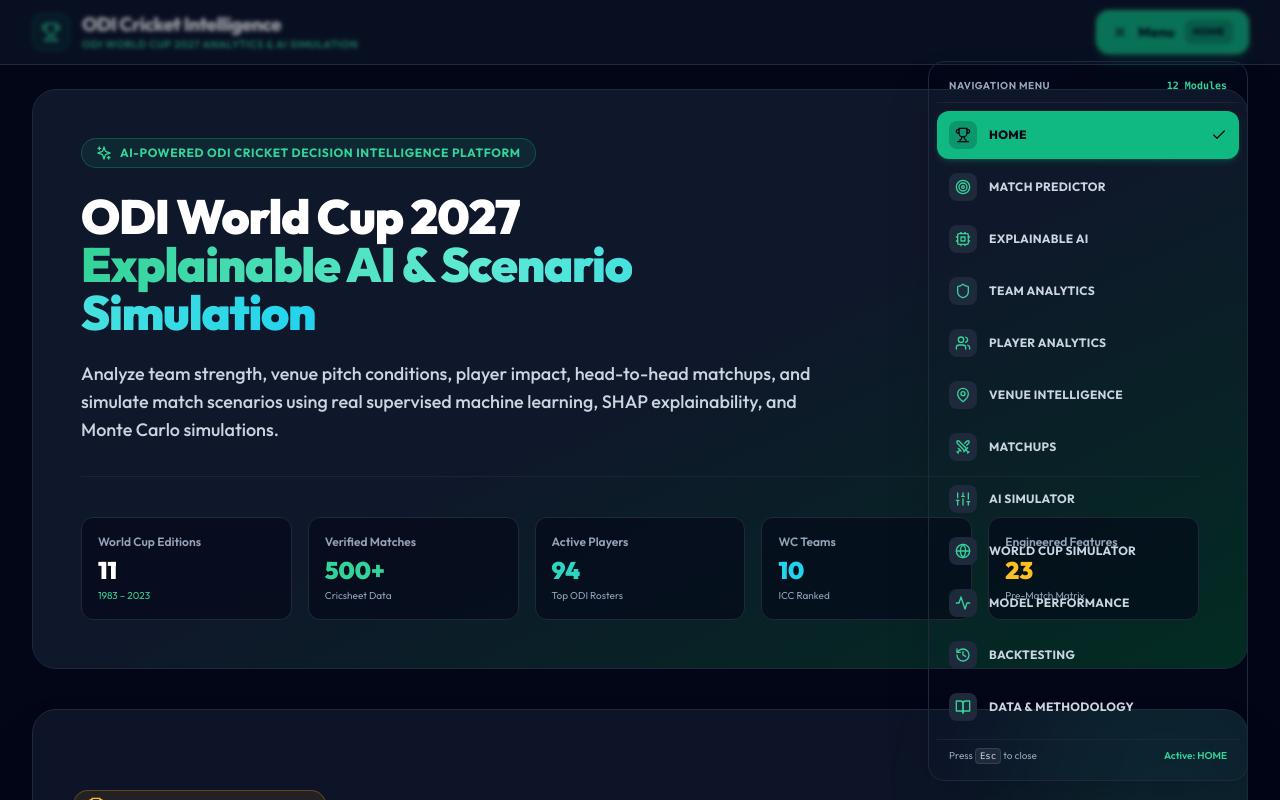
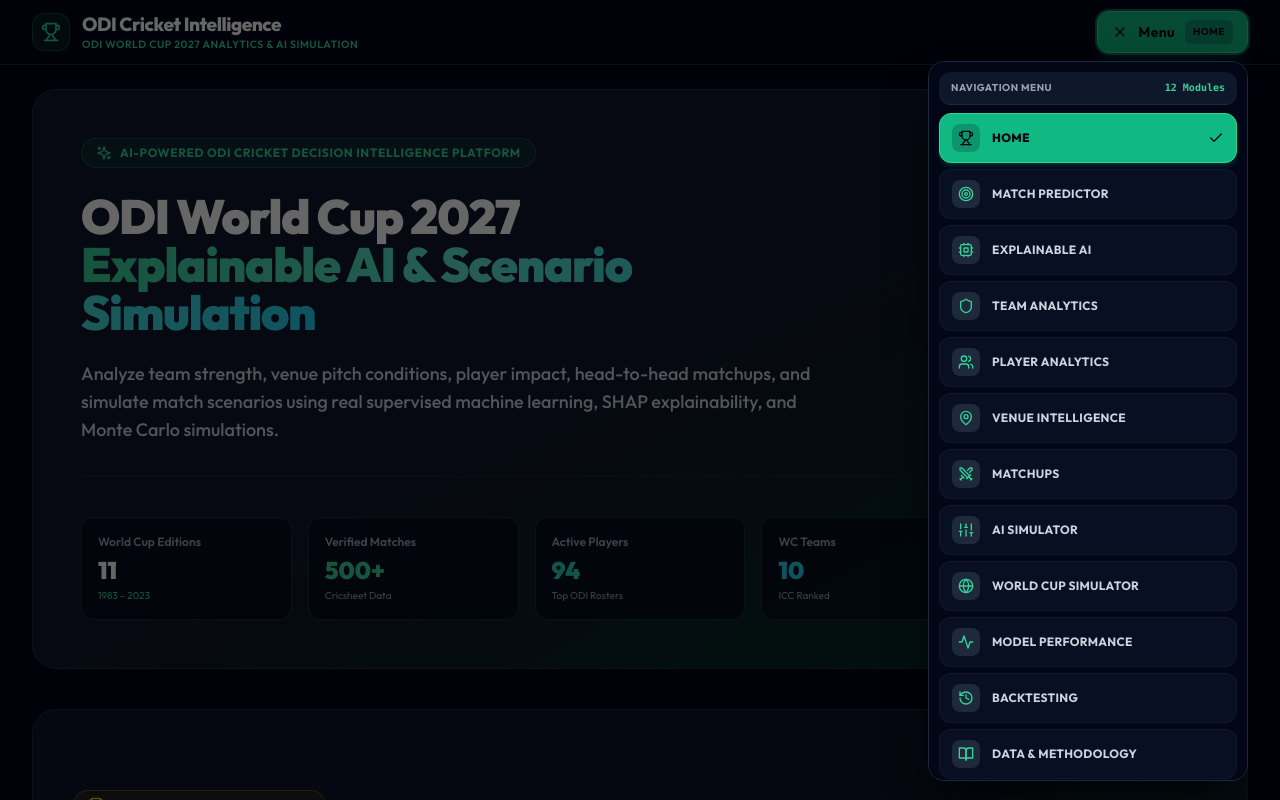
Before and after one commit to malviyaraj985-glitch/cricket_analytics, a React (Vite) app in the folder frontend/: page / in a window 1280 px wide. Both pictures are taken after a click on the button "Toggle navigation menu". Shown: the top 800 px of the page. Built offline with nearby package versions, Linux system fonts and the light colour scheme; no server answers.

Commit message:
fix(navbar): Make navigation menu background 100% solid and opaque to prevent page content overlap

```diff
--- a/frontend/src/components/Navbar.jsx
+++ b/frontend/src/components/Navbar.jsx
@@ -66,7 +66,7 @@ export default function Navbar({ activeTab, setActiveTab }) {
   const activeItem = navItems.find((item) => item.id === activeTab) || navItems[0];
 
   return (
-    <header className="bg-slate-900/95 backdrop-blur-md border-b border-slate-800 sticky top-0 z-50">
+    <header className="bg-slate-950 border-b border-slate-800 sticky top-0 z-50 shadow-md">
       <div className="max-w-[90rem] mx-auto px-4 sm:px-6 lg:px-8">
         <div className="flex items-center justify-between h-16">
 
@@ -97,7 +97,7 @@ export default function Navbar({ activeTab, setActiveTab }) {
               className={`flex items-center space-x-2.5 px-3.5 py-2 rounded-xl text-xs sm:text-sm font-bold border transition-all duration-200 focus:outline-none focus:ring-2 focus:ring-emerald-500/50 ${
                 menuOpen
                   ? 'bg-emerald-500 text-slate-950 border-emerald-400 shadow-lg shadow-emerald-500/20'
-                  : 'bg-slate-800/90 hover:bg-slate-800 text-white border-slate-700/80 hover:border-emerald-500/50 shadow-sm'
+                  : 'bg-slate-800 hover:bg-slate-700 text-white border-slate-700/80 hover:border-emerald-500/50 shadow-sm'
               }`}
               aria-label="Toggle navigation menu"
               aria-expanded={menuOpen}
@@ -120,17 +120,18 @@ export default function Navbar({ activeTab, setActiveTab }) {
               </span>
             </button>
 
-            {/* Dropdown Navigation Panel */}
+            {/* Dropdown Navigation Panel with 100% Solid Opaque Background */}
             {menuOpen && (
               <div
                 ref={menuRef}
                 id="navigation-dropdown-menu"
-                className="absolute right-0 top-full mt-2 w-72 sm:w-80 bg-slate-900/98 border border-slate-800 rounded-2xl shadow-2xl p-2 z-50 backdrop-blur-xl animate-fadeIn max-h-[calc(100vh-5rem)] overflow-y-auto"
+                className="absolute right-0 top-full mt-2 w-72 sm:w-80 max-w-[calc(100vw-2rem)] bg-slate-950 border border-slate-800 rounded-2xl shadow-2xl shadow-black/90 p-2.5 z-50 animate-fadeIn max-h-[calc(100vh-5rem)] overflow-y-auto overscroll-contain"
+                style={{ backgroundColor: '#020617', opacity: 1 }}
                 role="menu"
                 aria-orientation="vertical"
               >
                 {/* Menu Header with quick info */}
-                <div className="px-3 py-2 border-b border-slate-800/80 flex items-center justify-between text-xs mb-1">
+                <div className="px-3 py-2 bg-slate-900 border-b border-slate-800 rounded-xl flex items-center justify-between text-xs mb-1.5">
                   <span className="font-bold text-slate-400 uppercase tracking-wider text-[10px]">
                     Navigation Menu
                   </span>
@@ -140,7 +141,7 @@ export default function Navbar({ activeTab, setActiveTab }) {
                 </div>
 
                 {/* Clean Vertical Navigation List */}
-                <nav className="space-y-1 py-1">
+                <nav className="space-y-1.5 py-0.5">
                   {navItems.map((item) => {
                     const Icon = item.icon;
                     const isActive = activeTab === item.id;
@@ -151,12 +152,12 @@ export default function Navbar({ activeTab, setActiveTab }) {
                         role="menuitem"
                         className={`w-full flex items-center justify-between px-3 py-2.5 rounded-xl text-xs font-bold transition-all text-left ${
                           isActive
-                            ? 'bg-emerald-500 text-slate-950 shadow-md shadow-emerald-500/20 font-extrabold'
-                            : 'text-slate-300 hover:text-white hover:bg-slate-800/80'
+                            ? 'bg-emerald-500 text-slate-950 shadow-md shadow-emerald-500/20 font-extrabold border border-emerald-400'
+                            : 'text-slate-300 hover:text-white bg-slate-900/60 hover:bg-slate-800 border border-slate-800/40 hover:border-slate-700'
                         }`}
                       >
                         <div className="flex items-center space-x-3 truncate">
-                          <div className={`p-1.5 rounded-lg ${
+                          <div className={`p-1.5 rounded-lg shrink-0 ${
                             isActive
                               ? 'bg-slate-950/20 text-slate-950'
                               : 'bg-slate-800 text-emerald-400'
@@ -175,7 +176,7 @@ export default function Navbar({ activeTab, setActiveTab }) {
                 </nav>
 
                 {/* Menu Footer */}
-                <div className="px-3 py-2 border-t border-slate-800/80 text-[10px] text-slate-400 flex items-center justify-between mt-1">
+                <div className="px-3 py-2 bg-slate-900/80 border-t border-slate-800/80 rounded-xl text-[10px] text-slate-400 flex items-center justify-between mt-1.5">
                   <span>Press <kbd className="px-1 py-0.5 rounded bg-slate-800 font-mono text-[9px] text-slate-300 border border-slate-700">Esc</kbd> to close</span>
                   <span className="text-emerald-400 font-semibold">Active: {activeItem.label}</span>
                 </div>
@@ -186,11 +187,11 @@ export default function Navbar({ activeTab, setActiveTab }) {
         </div>
       </div>
 
-      {/* Backdrop overlay to capture outside clicks */}
+      {/* Backdrop overlay to dim the underlying page and capture outside clicks */}
       {menuOpen && (
         <div
           onClick={() => setMenuOpen(false)}
-          className="fixed inset-0 z-40 bg-slate-950/40 backdrop-blur-[2px] transition-opacity"
+          className="fixed inset-0 z-40 bg-black/60 transition-opacity"
           aria-hidden="true"
         />
       )}
```
